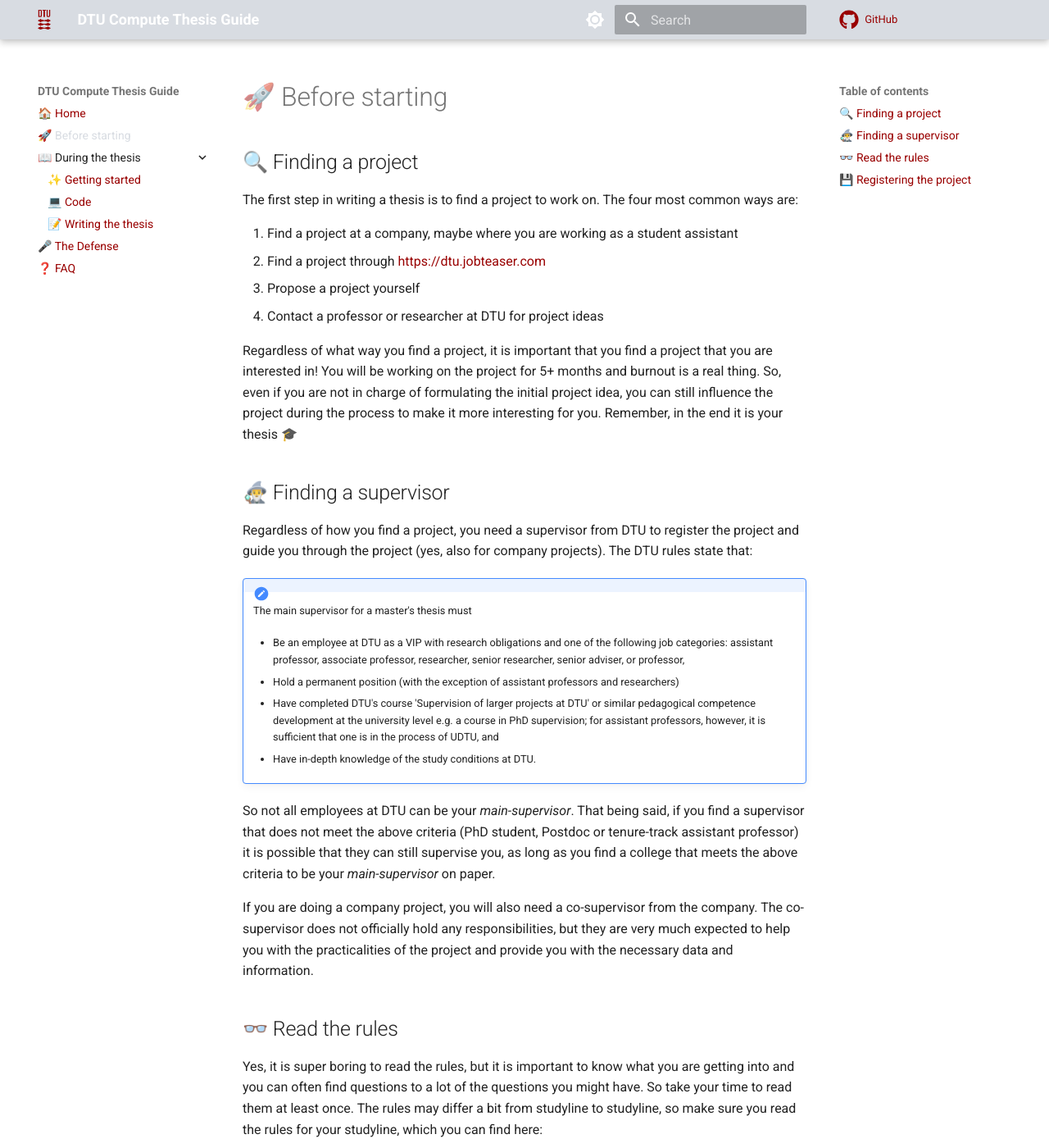
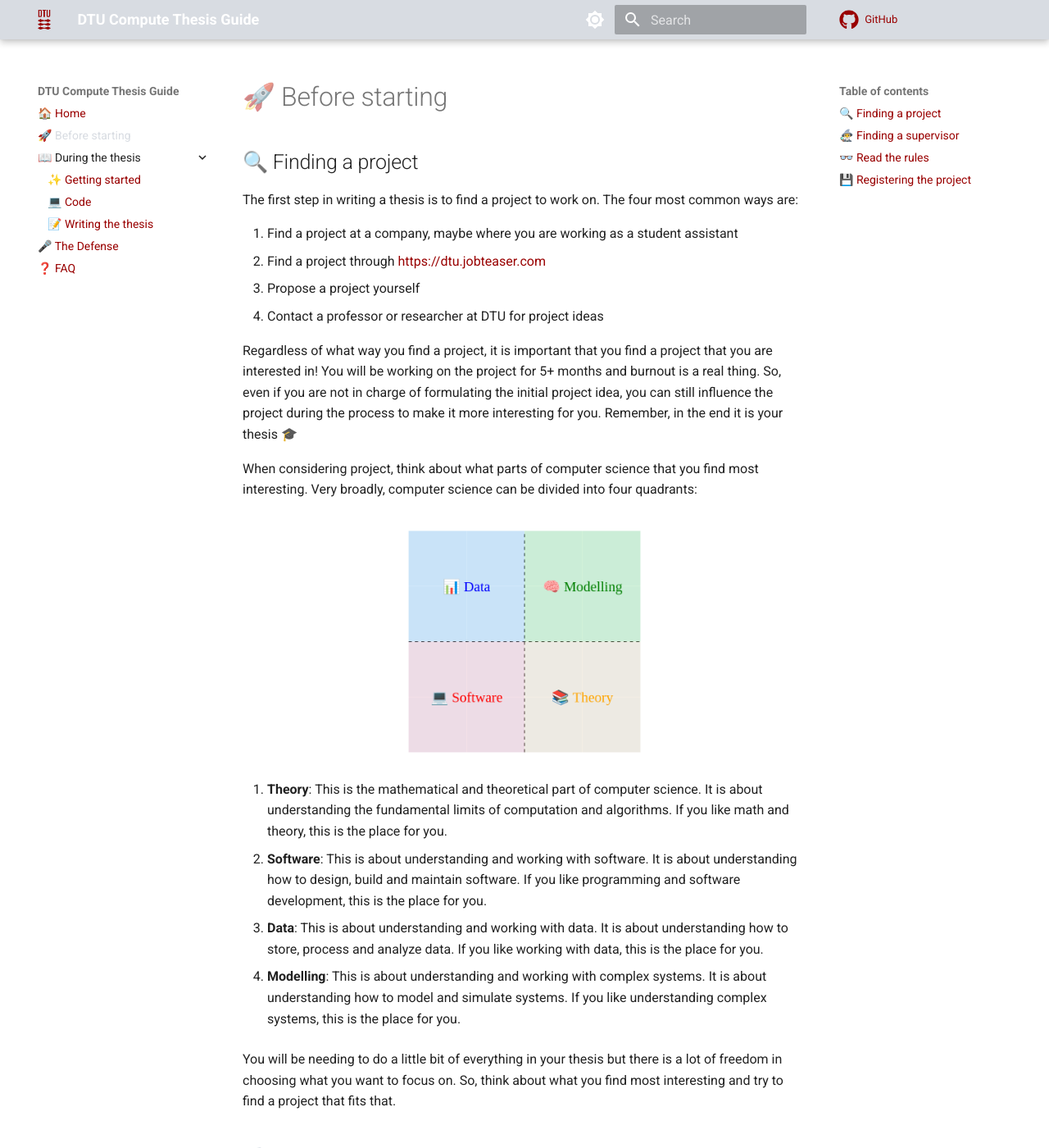
Before and after one commit to SkafteNicki/dtu_cs_thesis, an MkDocs documentation site: the page built from docs/before.md, in a window 1280 px wide and 1400 px high. Shown: the whole window at 82% size. Built offline with MkDocs 1.6.1 and Material for MkDocs 9.7.7, drawn with Linux system fonts in a browser that asks for light colours; comment, search, counter and statistics services are not loaded.

Commit message:
update instructions

```diff
--- a/docs/before.md
+++ b/docs/before.md
@@ -11,6 +11,28 @@ Regardless of what way you find a project, it is important that you find a proje
 be working on the project for 5+ months and burnout is a real thing. So, even if you are not in charge of formulating
 the initial project idea, you can still influence the project during the process to make it more interesting for you.
 Remember, in the end it is your thesis 🎓
+
+When considering project, think about what parts of computer science that you find most interesting. Very broadly,
+computer science can be divided into four quadrants:
+
+<figure markdown="span">
+  ![scope](figures/quadrants.png){ width="300" }
+</figure>
+
+1. **Theory**: This is the mathematical and theoretical part of computer science. It is about understanding the
+    fundamental limits of computation and algorithms. If you like math and theory, this is the place for you.
+
+2. **Software**: This is about understanding and working with software. It is about understanding how to design, build
+    and maintain software. If you like programming and software development, this is the place for you.
+
+3. **Data**: This is about understanding and working with data. It is about understanding how to store, process and
+    analyze data. If you like working with data, this is the place for you.
+
+4. **Modelling**: This is about understanding and working with complex systems. It is about understanding how to model
+    and simulate systems. If you like understanding complex systems, this is the place for you.
+
+You will be needing to do a little bit of everything in your thesis but there is a lot of freedom in choosing what
+you want to focus on. So, think about what you find most interesting and try to find a project that fits that.
 
 ## 🧙‍♂️ Finding a supervisor
 
```
Also changed, not shown: docs/faq.md (+10 -1 lines), docs/figures.py (added, +94 -0 lines), pyproject.toml (+9 -2 lines), docs/figures/quadrants.png (added), 1 other file.
